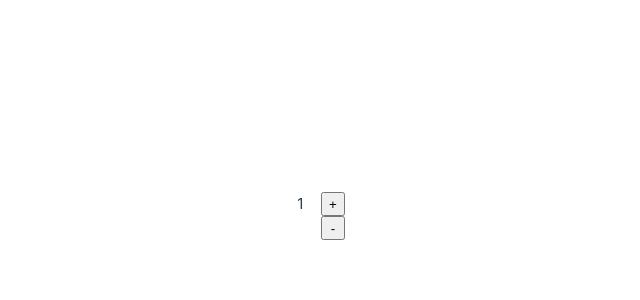
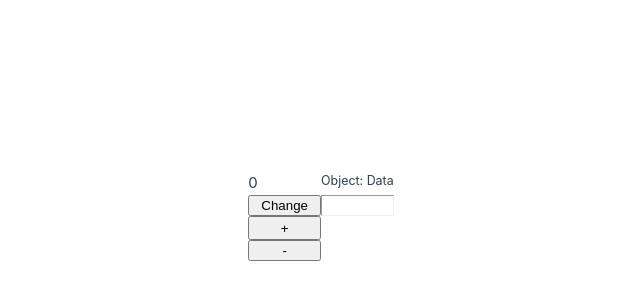
Before and after one commit to Andarilz/Vue-Refresh, a Vue app: page / in a window 1280 px wide. Shown: the part 184-484 px from the top of the page, without its empty margins (319-959 px from the left). Built offline with nearby package versions, Linux system fonts and the light colour scheme.

Commit message:
Reactive object

```diff
--- a/src/App.vue
+++ b/src/App.vue
@@ -1,11 +1,18 @@
 <script>
 
-import { ref } from "vue"
+import { ref, reactive } from "vue"
 
 export default {
   setup(){
-    const message = ref("Hello");
-    const num = ref(1)
+    const message = ref("Hello")
+    const num = ref(0)
+    const obj = reactive({
+      name: "Data"
+    })
+
+    const changeObj = () => {
+      obj.name = "New info"
+    }
 
     const inc = () => num.value++
 
@@ -15,7 +22,9 @@ export default {
       message,
       num,
       inc,
-      dec
+      dec,
+      obj,
+      changeObj
     }
   }
 }
@@ -26,6 +35,12 @@ export default {
 
   <h4>{{ num }}</h4>
 
+  <h5>Object: {{ obj.name }}</h5>
+
+  <button @click="changeObj">Change</button>
+
+  <hr>
+
   <button @click="inc">+</button>
   <br>
   <button @click="dec">-</button>
@@ -33,5 +48,4 @@ export default {
 </template>
 
 <style>
-
 </style>
```
